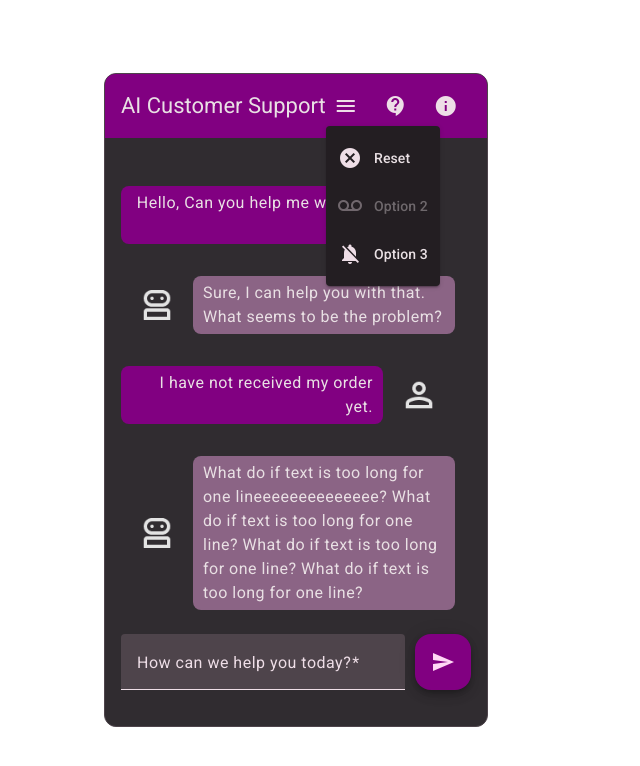
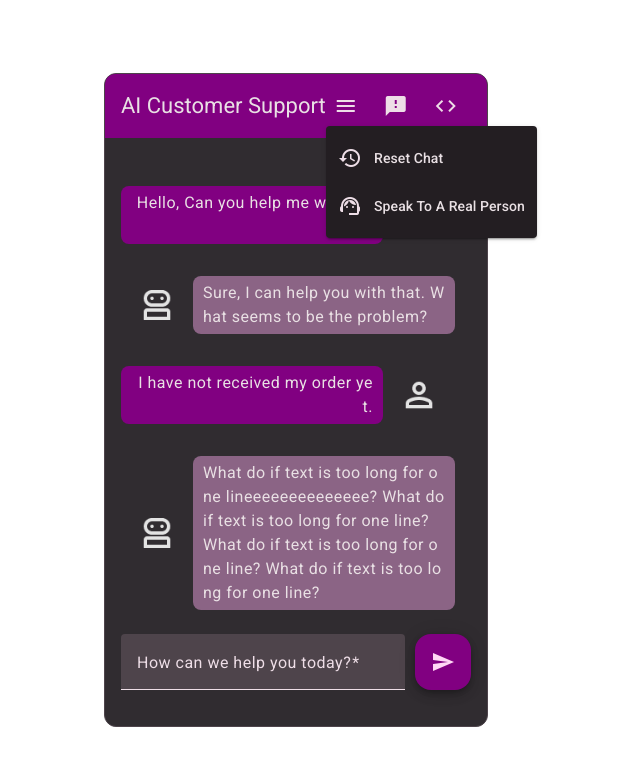
Before and after one commit to christried/ChatBotBA, an Angular app: page / in a window 1280 px wide. Both pictures are taken after a click on the button "menu". Shown: the top 766 px of the page, without its empty margins (344-984 px from the left). Built offline with nearby package versions, Linux system fonts and the light colour scheme.

Commit message:
Add real person dialog and reset messages functionality; improve CSS for better usability

```diff
--- a/src/app/chat/messages/messages.component.css
+++ b/src/app/chat/messages/messages.component.css
@@ -14,6 +14,7 @@
 p {
   white-space: normal;
   word-wrap: break-word;
+  word-break: break-all;
 }
 
 .mdc-list-item.mdc-list-item--with-one-line {
@@ -46,4 +47,5 @@ p {
 
 .scrollable::-webkit-scrollbar {
   display: none; /* WebKit (Chrome, Safari) */
+  width: 0;
 }
--- a/src/app/chat/messages/messages.service.ts
+++ b/src/app/chat/messages/messages.service.ts
@@ -60,4 +60,10 @@ export class MessagesService {
       // console.log('SERVICE: Antwort hinzugefügt:' + this.messages());
     }, 1000);
   }
+
+  // Method to clear all messages
+  resetMessages() {
+    this.messages.set([]);
+    console.log('SERVICE: Nachrichten zurückgesetzt:' + this.messages());
+  }
 }
--- a/src/app/menu/menu.component.css
+++ b/src/app/menu/menu.component.css
@@ -12,3 +12,7 @@
 .toolbar-icon {
   margin-right: 10px;
 }
+
+.info-button {
+  cursor: default; /* Set cursor to default for the "Info" button */
+}
--- a/src/app/menu/menu.component.html
+++ b/src/app/menu/menu.component.html
@@ -4,32 +4,42 @@
   <span class="spacer"></span>
 
   <div class="icons">
-    <button class="toolbar-icon" mat-icon-button [matMenuTriggerFor]="menu">
+    <button
+      class="toolbar-icon"
+      mat-icon-button
+      [matMenuTriggerFor]="menu"
+      matTooltip="More Options"
+    >
       <mat-icon>menu</mat-icon>
     </button>
     <!-- Menu to Reset, Speak to a real Person? [...] -->
     <mat-menu #menu="matMenu">
-      <button mat-menu-item>
-        <mat-icon>cancel</mat-icon>
-        <span>Reset</span>
+      <button mat-menu-item (click)="onClickReset()">
+        <mat-icon>history</mat-icon>
+        <span>Reset Chat</span>
       </button>
-      <button mat-menu-item disabled>
-        <mat-icon>voicemail</mat-icon>
-        <span>Option 2</span>
-      </button>
-      <button mat-menu-item>
-        <mat-icon>notifications_off</mat-icon>
-        <span>Option 3</span>
+      <button mat-menu-item (click)="onClickRealPersonDialog()">
+        <mat-icon>support_agent</mat-icon>
+        <span>Speak To A Real Person</span>
       </button>
     </mat-menu>
 
     <!-- Email contact to dev person -->
-    <button class="toolbar-icon" mat-icon-button>
-      <mat-icon>contact_support</mat-icon>
+    <button
+      class="toolbar-icon"
+      mat-icon-button
+      matTooltip="Send Feedback To The Developer"
+      (click)="onClickFeedback()"
+    >
+      <mat-icon>feedback</mat-icon>
     </button>
     <!-- Information about current build state (fully operational yet?) -->
-    <button class="toolbar-icon" mat-icon-button>
-      <mat-icon>info</mat-icon>
+    <button
+      class="toolbar-icon info-button"
+      mat-icon-button
+      matTooltip="This app is in early development stage and everything is subject to change"
+    >
+      <mat-icon>code</mat-icon>
     </button>
   </div>
 </mat-toolbar>
--- a/src/app/menu/menu.component.ts
+++ b/src/app/menu/menu.component.ts
@@ -1,13 +1,52 @@
-import { Component } from '@angular/core';
+import { Component, inject } from '@angular/core';
 import { MatToolbarModule } from '@angular/material/toolbar';
 import { MatIconModule } from '@angular/material/icon';
 import { MatMenuModule } from '@angular/material/menu';
 import { MatButtonModule } from '@angular/material/button';
+import { MatTooltipModule } from '@angular/material/tooltip';
+import { MatDialog } from '@angular/material/dialog';
+
+import { MessagesService } from '../chat/messages/messages.service';
+import { RealPersonDialogComponent } from './real-person-dialog/real-person-dialog.component';
 
 @Component({
   selector: 'app-menu',
-  imports: [MatToolbarModule, MatIconModule, MatMenuModule, MatButtonModule],
+  imports: [
+    MatToolbarModule,
+    MatIconModule,
+    MatMenuModule,
+    MatButtonModule,
+    MatTooltipModule,
+  ],
   templateUrl: './menu.component.html',
   styleUrl: './menu.component.css',
 })
-export class MenuComponent {}
+export class MenuComponent {
+  private messagesService = inject(MessagesService);
+  readonly dialog = inject(MatDialog);
+
+  onClickReset() {
+    this.messagesService.resetMessages();
+  }
+
+  onClickRealPersonDialog() {
+    // console.log('Real Person Dialog clicked');
+    const dialogRef = this.dialog.open(RealPersonDialogComponent, {
+      data: { continued: false },
+    });
+
+    dialogRef.afterClosed().subscribe((result) => {
+      if (!result) {
+        return;
+      }
+      const dialogRef = this.dialog.open(RealPersonDialogComponent, {
+        data: { continued: true },
+      });
+    });
+  }
+
+  // Not currently working in my Chrome?
+  onClickFeedback() {
+    window.location.href = 'mailto:gilges.dominik@gmail.com';
+  }
+}
--- /dev/null
+++ b/src/app/menu/real-person-dialog/real-person-dialog.component.html
@@ -0,0 +1,39 @@
+@if (data.continued) {
+<h2 mat-dialog-title>Contacting Staff Members</h2>
+
+<mat-dialog-content class="mat-typography">
+  <h3>No Staff Members are currently available for Live Chat</h3>
+  <p>
+    We are sorry, but no staff members are currently available for live chat.
+    Please leave your email address below, and we will get back to you as soon
+    as possible.
+  </p>
+
+  <mat-form-field>
+    <mat-label>What's your email?</mat-label>
+    <input matInput [(ngModel)]="email" />
+  </mat-form-field>
+</mat-dialog-content>
+<mat-dialog-actions align="end">
+  <button mat-button mat-dialog-close>Close</button>
+</mat-dialog-actions>
+} @else {
+
+<h2 mat-dialog-title>Contacting Staff Members</h2>
+
+<mat-dialog-content class="mat-typography">
+  <h3>Are you sure that you want to contact our staff members in person?</h3>
+  <p>
+    Continue to forward your chat conversation to our staff members. They will
+    be able to assist you with your questions and concerns.
+  </p>
+
+  <p>
+    Return to close this window and continue your chat with the AI assistant.
+  </p>
+</mat-dialog-content>
+<mat-dialog-actions align="end">
+  <button mat-button mat-dialog-close>Return</button>
+  <button mat-button [mat-dialog-close]="true" cdkFocusInitial>Continue</button>
+</mat-dialog-actions>
+}
--- /dev/null
+++ b/src/app/menu/real-person-dialog/real-person-dialog.component.ts
@@ -0,0 +1,33 @@
+import {
+  ChangeDetectionStrategy,
+  Component,
+  Inject,
+  model,
+} from '@angular/core';
+import { MatButtonModule } from '@angular/material/button';
+import { MatDialogModule, MAT_DIALOG_DATA } from '@angular/material/dialog';
+import { MatFormFieldModule } from '@angular/material/form-field';
+import { MatInputModule } from '@angular/material/input';
+import { FormsModule } from '@angular/forms';
+
+/**
+ * @title Dialog with header, potentially scrollable content and actions
+ */
+
+@Component({
+  selector: 'app-real-person-dialog',
+  imports: [
+    MatDialogModule,
+    MatButtonModule,
+    MatInputModule,
+    MatFormFieldModule,
+    FormsModule,
+  ],
+  templateUrl: './real-person-dialog.component.html',
+  changeDetection: ChangeDetectionStrategy.OnPush,
+})
+export class RealPersonDialogComponent {
+  constructor(@Inject(MAT_DIALOG_DATA) public data: { continued: boolean }) {}
+
+  readonly email = model('');
+}
```
